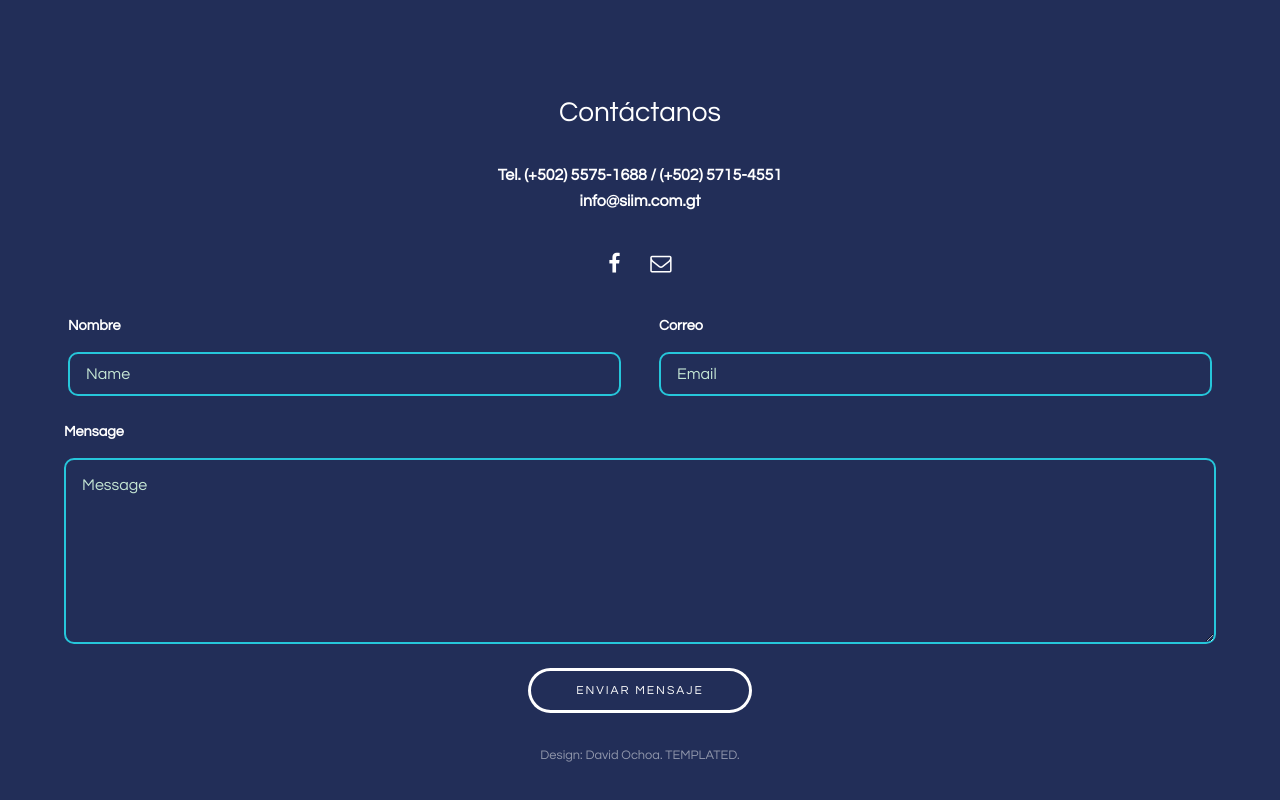
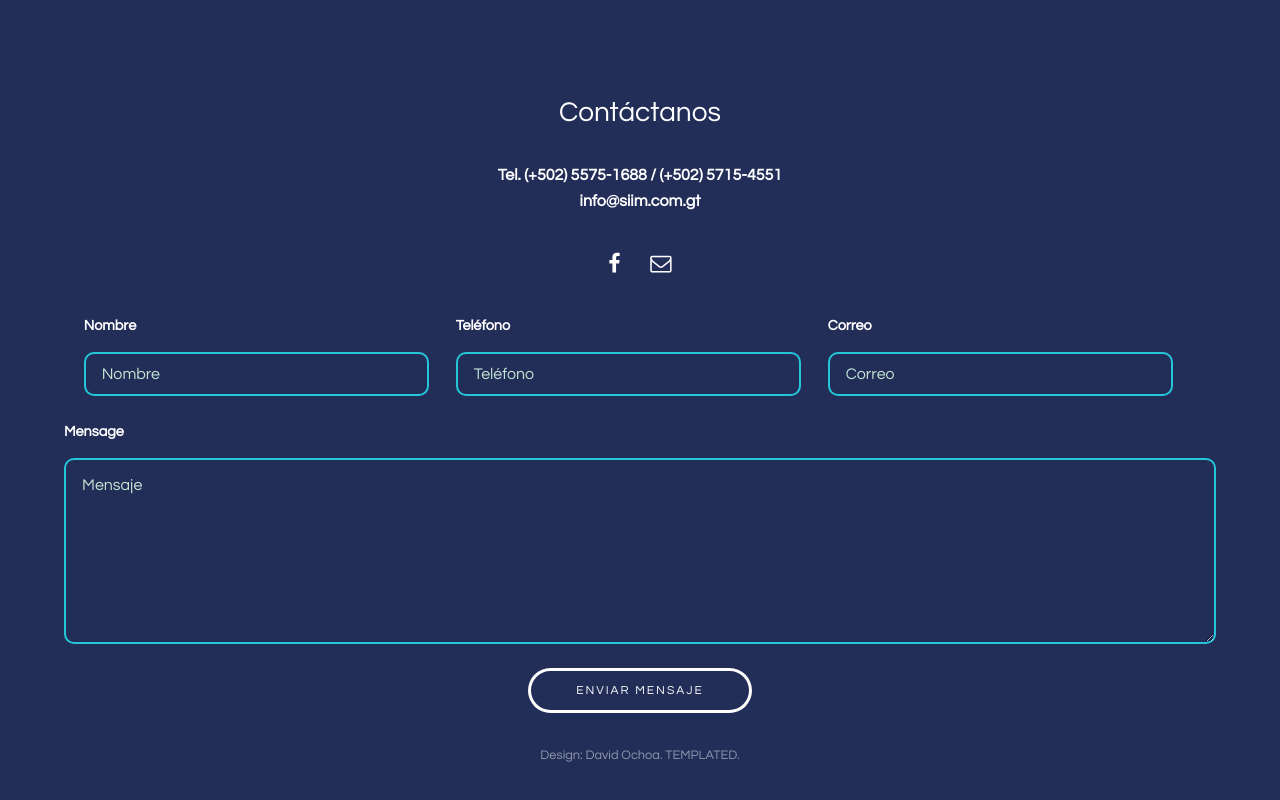
Before and after one commit to tikochato/siim.com.gt, a plain HTML site: page index.html in a window 1280 px wide. Shown: the part 3583-4383 px from the top of the page. Drawn offline with Linux system fonts and the light colour scheme.

Commit message:
Agregando campo de telefono al form de contacto

```diff
--- a/assets/css/main.css
+++ b/assets/css/main.css
@@ -1603,12 +1603,26 @@ form .field.half.first {
   margin-right: 3%;
 }
 
+form .field.third {
+  display: inline-block;
+  width: 30%;
+  margin-right: 2%;
+}
+
 @media screen and (max-width: 980px) {
   form .field.half {
     display: block;
     width: 100%;
   }
   form .field.half.first {
+    margin-right: 0;
+  }
+
+  form .field.third {
+    display: block;
+    width: 100%;
+  }
+  form .field.third.first {
     margin-right: 0;
   }
 }
--- a/index.html
+++ b/index.html
@@ -317,17 +317,21 @@
 
 			<form action="mail.php" method="post">
 
-				<div class="field half first">
+				<div class="field third first">
 					<label for="name">Nombre</label>
-					<input name="name" id="name" type="text" placeholder="Name">
+					<input name="name" id="name" type="text" placeholder="Nombre">
 				</div>
-				<div class="field half">
+				<div class="field third">
+					<label for="phone">Teléfono</label>
+					<input name="phone" id="phone" type="text" placeholder="Teléfono">
+				</div>
+				<div class="field third">
 					<label for="email">Correo</label>
-					<input name="email" id="email" type="email" placeholder="Email">
+					<input name="email" id="email" type="email" placeholder="Correo">
 				</div>
 				<div class="field">
 					<label for="message">Mensage</label>
-					<textarea name="message" id="message" rows="6" placeholder="Message"></textarea>
+					<textarea name="message" id="message" rows="6" placeholder="Mensaje"></textarea>
 				</div>
 				<ul class="actions">
 					<li><input value="Enviar Mensaje" class="button alt" type="submit"></li>
```
Also changed, not shown: 1 other file.
